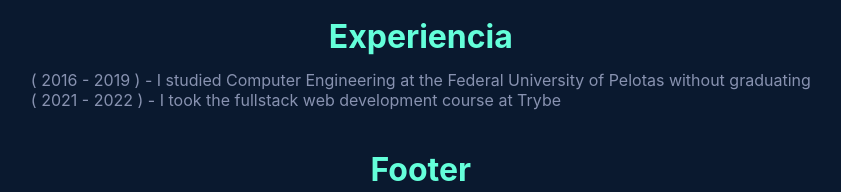
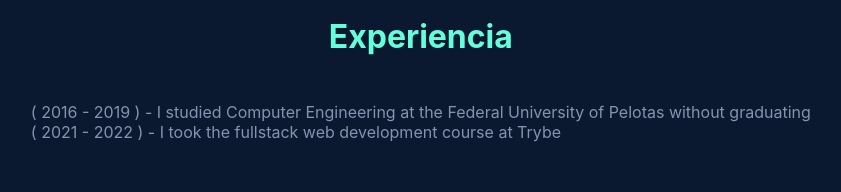
Before and after one commit to arctavares/MyPortfolio, a React (Create React App) app: page /#/ in a window 1280 px wide. Shown: the part 1376-1568 px from the top of the page, without its empty margins (216-1057 px from the left). Built offline with nearby package versions, Linux system fonts and the light colour scheme.

Commit message:
feat: add margin to experience description

```diff
--- a/src/css/Experience.css
+++ b/src/css/Experience.css
@@ -14,4 +14,5 @@
 
 .experienceDescriptionContainer {
     color: var(--TextColor);
+    margin: 4vh;
 }
```
